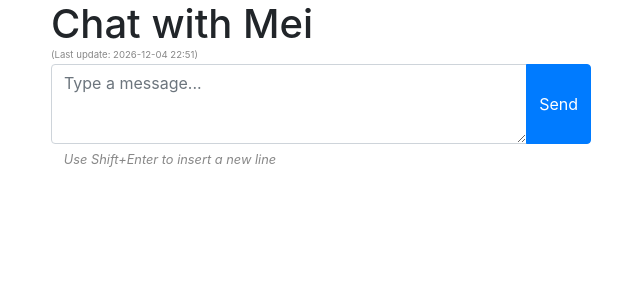
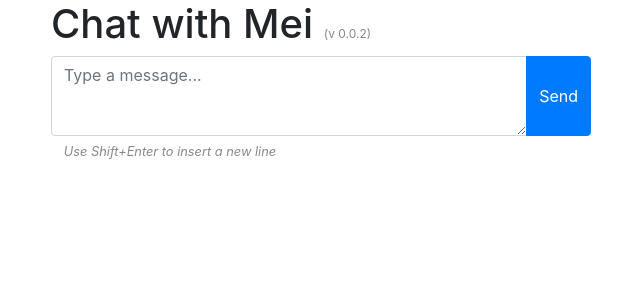
Before and after one commit to dpasca/ChatAI, a Flask app: page / in a window 1280 px wide. Shown: the top 300 px of the page, without its empty margins (319-959 px from the left). Run offline with Flask 3, Linux system fonts and the light colour scheme; some libraries are stand-ins or nearby versions.

Commit message:
Added app and model version. Minor cosmetic updates

```diff
--- a/app.py
+++ b/app.py
@@ -51,7 +51,7 @@ def index():
                 'chat.html',
                 assistant_name=ASSISTANT_NAME,
                 messages=get_messages(),
-                version_date=version_date)
+                app_version=config["app_version"])
 
 #===============================================================================
 def countWordsInMessages():
@@ -82,7 +82,7 @@ def send_message():
 
     try:
         response = client.chat.completions.create(
-            model="gpt-4",
+            model=config["model_version"],
             #model="gpt-3.5-turbo",
             messages=get_messages(),
         )
--- a/config.json
+++ b/config.json
@@ -1,4 +1,6 @@
 {
+    "app_version": "0.0.2",
+    "model_version": "gpt-4-1106-preview",
     "ASSISTANT_NAME": "Mei",
     "ASSISTANT_ROLE": [
         "You are an IT consultant expert in SAP and ABAP, in particular about WBS and PS modules.",
--- a/static/style.css
+++ b/static/style.css
@@ -1,20 +1,16 @@
 .header {
-    position: relative;
-}
-.header h1 {
-    margin-bottom: -0.2em;
+    font-size: medium;
+    font-style: bold;
 }
 .version-date {
-    font-size: 0.6em;
+    font-size: 0.3em;
     color: #888;
-    margin-top: -0.2em;
-    margin-bottom: 0.6em;
 }
 
 .ai-message {
     background-color: #d0d0d0; /* Change to your preferred color */
     color: black; /* Change to your preferred color */
-    padding: 5px;
+    padding: 7px;
     border: 1px solid #ddd;
     margin-bottom: 10px;
     position: relative;
@@ -48,7 +44,7 @@
 .user-message {
     background-color: #a0a0a0; /* Change to your preferred color */
     color: white; /* Change to your preferred color */
-    padding: 5px;
+    padding: 7px;
     border: 1px solid #ddd;
     margin-bottom: 10px;
     position: relative;
--- a/templates/chat.html
+++ b/templates/chat.html
@@ -18,8 +18,7 @@
       <div class="row">
         <div class="col-md-6 offset-md-3">
           <div class="header">
-              <h1>Chat with {{ assistant_name }}</h1>
-              <small class="version-date">(Last update: {{ version_date }})</small>
+              <h1>Chat with {{ assistant_name }} <small class="version-date">(v {{ app_version }})</small></h1>
           </div>
           <div id="chatbox">
             <!-- Chat messages will be added here -->
```
